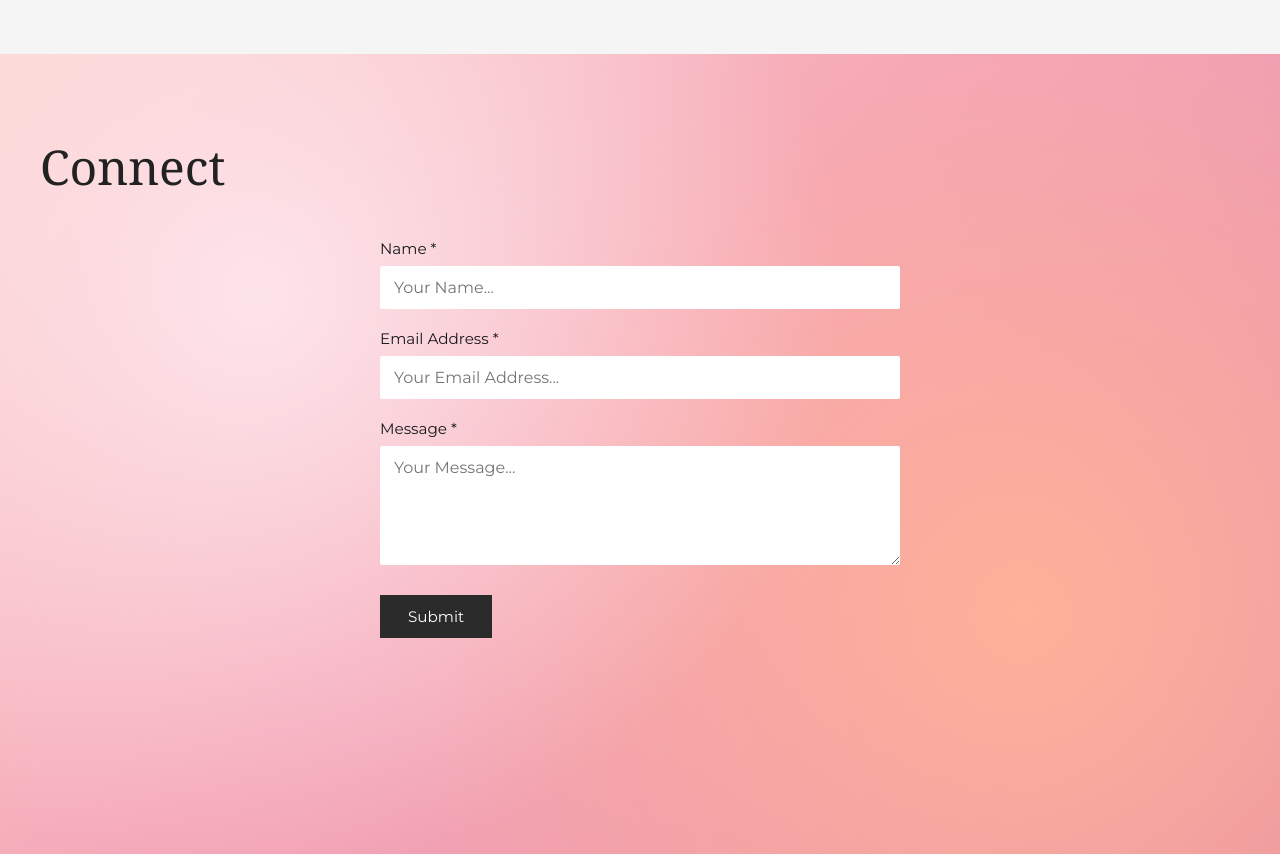
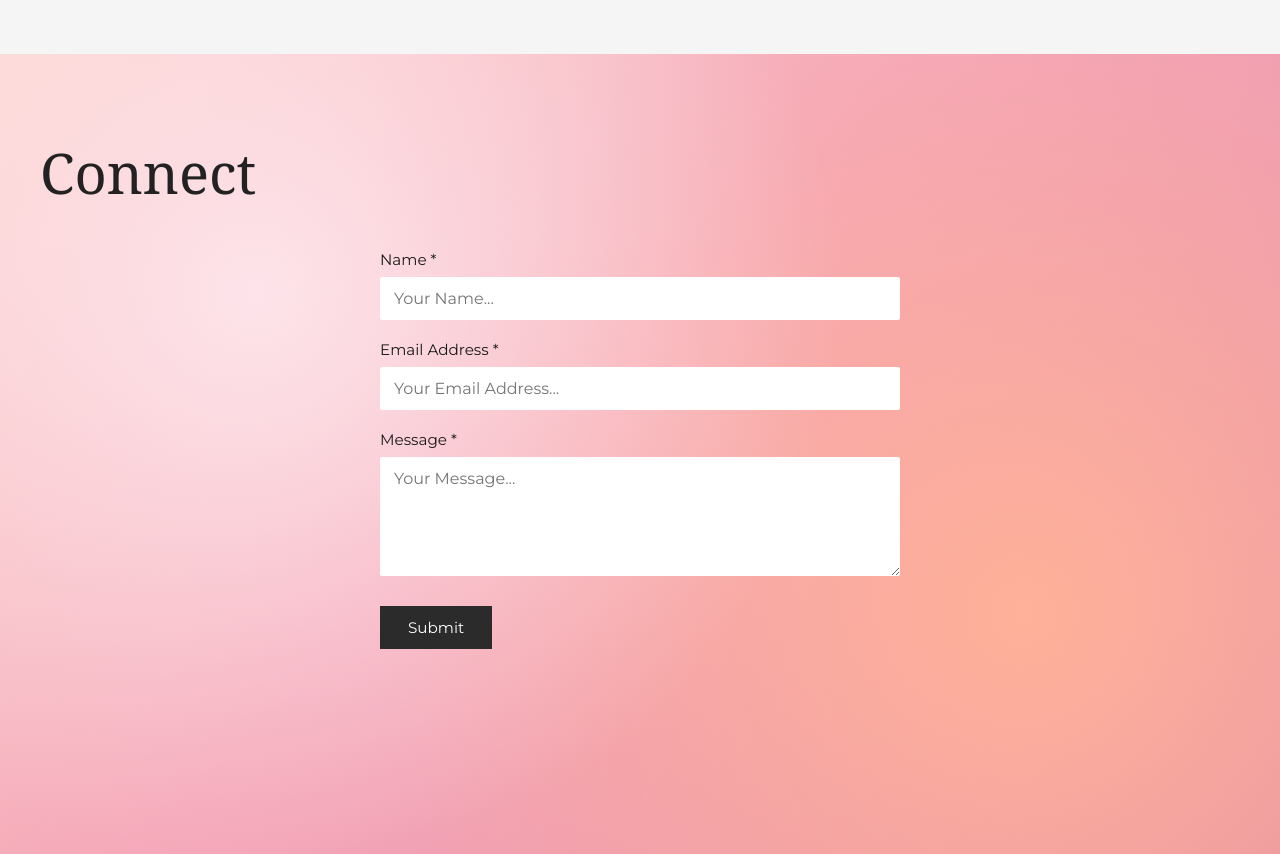
Before and after one commit to Normeeezy/nicolesarchives-react, a React (Vite) app: page / in a window 1280 px wide. Shown: the part 3900-4754 px from the top of the page. Built offline with nearby package versions, Linux system fonts and the light colour scheme.

Commit message:
small fixes

```diff
--- a/src/App.css
+++ b/src/App.css
@@ -422,8 +422,8 @@ body {
 .contact-title {
   font-family: "Didot", "Playfair Display", Georgia, serif;
   font-weight: 400;
-  font-size: 3rem;
-  color: #1a1a1a;
+  font-size: 3.5rem;
+  color: #000000;
   align-self: flex-start;
   margin: 0 0 40px;
 }
```
